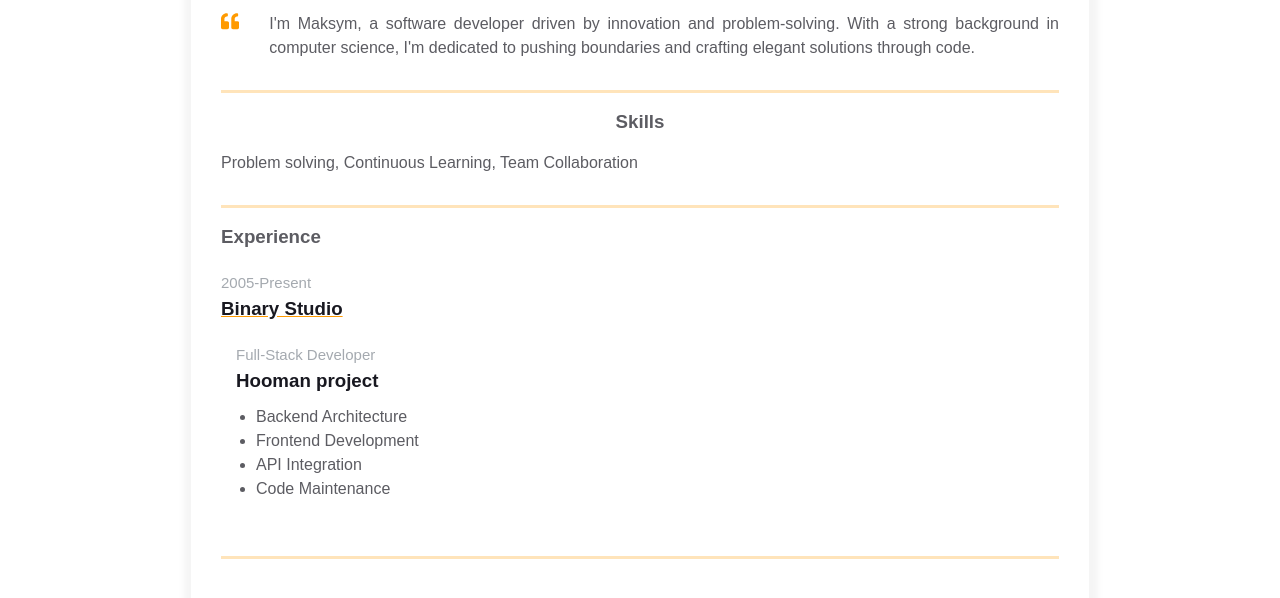
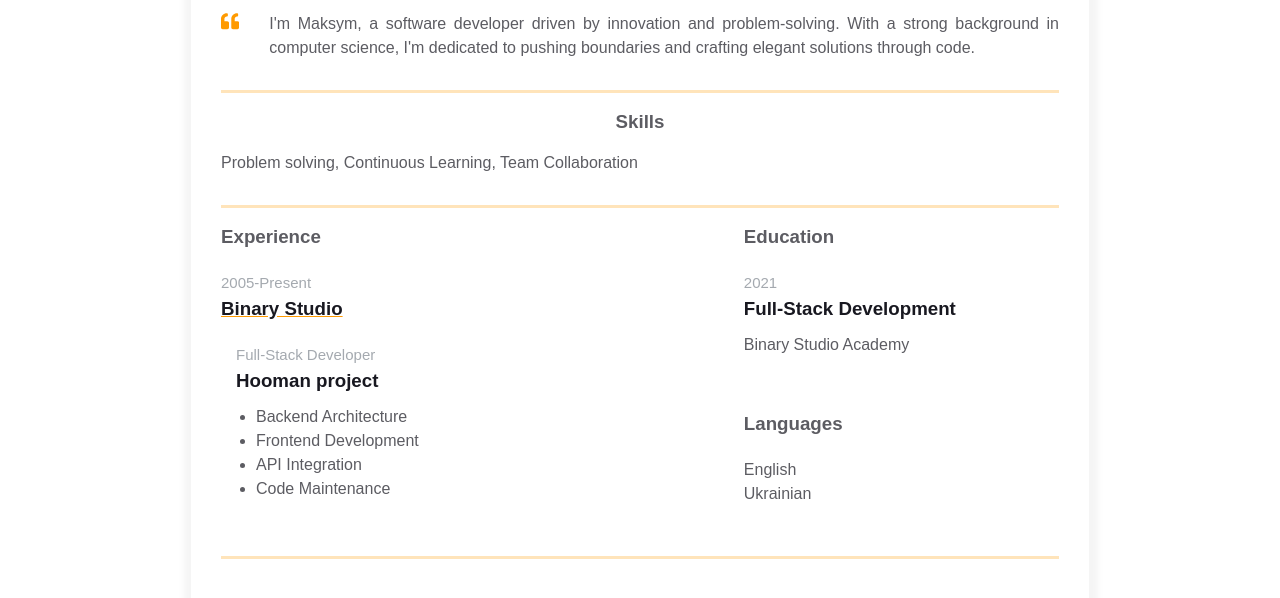
Before and after one commit to TheForgem4ster/homepage, a plain HTML site: page index.html in a window 1280 px wide. Shown: the part 362-960 px from the top of the page. Drawn offline with Linux system fonts and the light colour scheme.

Commit message:
Additional information block

```diff
--- a/index.html
+++ b/index.html
@@ -124,7 +124,28 @@
                 </div>
               </div>
 
-              <div class="additional-info fv"></div>
+              <div class="additional-info fv">
+                <div class="additional-info fv">
+                  <div class="additional-info__education">
+                    <h3 class="additional-info__education-header">Education</h3>
+                    <div class="additional-info__education-university">
+                      <span class="additional-info__education-university-durability">2021</span>
+                      <h3 class="additional-info__education-university-speciality">
+                        Full-Stack Development
+                      </h3>
+                      <p class="additional-info__education-university-name">
+                        Binary Studio Academy
+                      </p>
+                    </div>
+                  </div>
+
+                  <div class="additional-info__languages">
+                    <h3 class="additional-info__languages-header">Languages</h3>
+                    <p class="additional-info__languages-item">English</p>
+                    <p class="additional-info__languages-item">Ukrainian</p>
+                  </div>
+                </div>
+              </div>
             </div>
           </div>
         </div>
```
